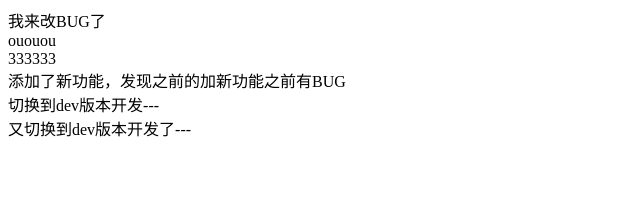
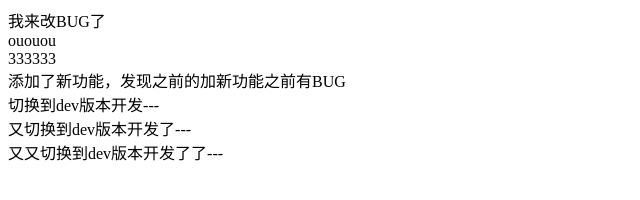
Before and after one commit to 1911860538/GITC, a plain HTML site: page index.html in a window 1280 px wide. Shown: the whole page, without its empty margins (0-640 px from the left). Drawn offline with nearby package versions, Linux system fonts and the light colour scheme.

Commit message:
又又dev开发了了

```diff
--- a/index.html
+++ b/index.html
@@ -12,5 +12,6 @@
 <div>添加了新功能，发现之前的加新功能之前有BUG</div>
 <div>切换到dev版本开发---</div>
 <div>又切换到dev版本开发了---</div>
+<div>又又切换到dev版本开发了了---</div>
 </body>
 </html>
```
